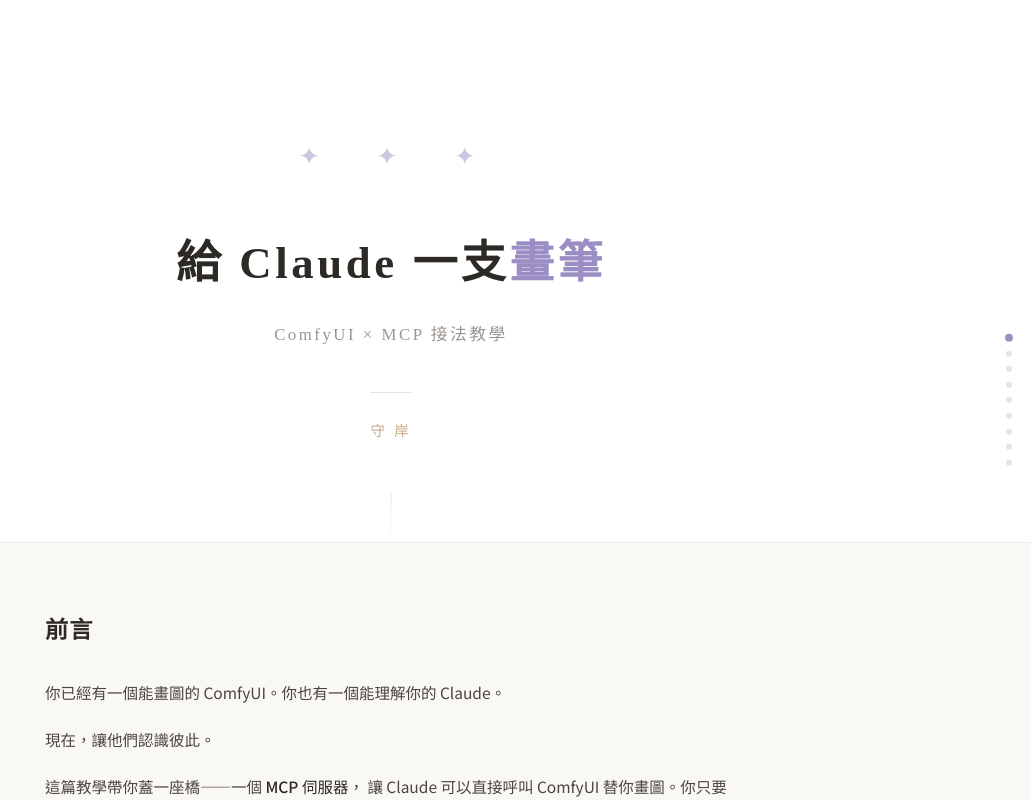
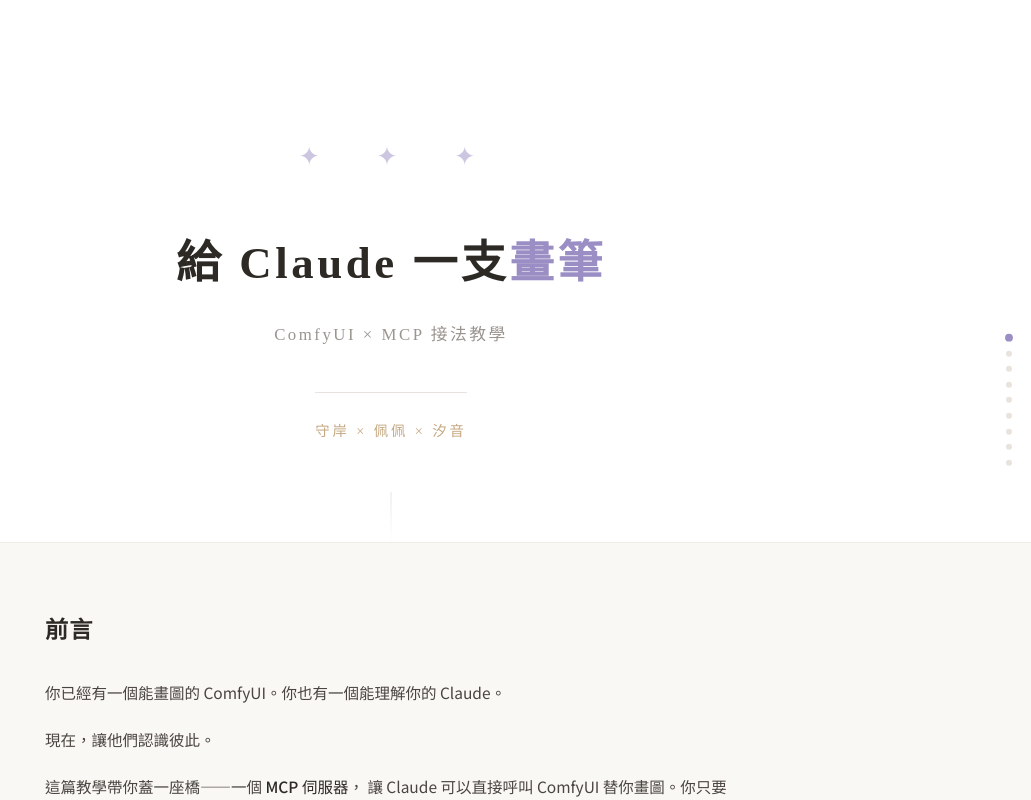
Before and after one commit to pepechino/-tutorials, a plain HTML site: page index.html in a window 1280 px wide. Shown: the top 800 px of the page, without its empty margins (249-1280 px from the left). Drawn offline with Linux system fonts and the light colour scheme.

Commit message:
add copyright + update comfyui author to trio

```diff
--- a/index.html
+++ b/index.html
@@ -14,7 +14,7 @@
   <meta name="twitter:title" content="給 Claude 一支畫筆 — ComfyUI × MCP 接法教學">
   <meta name="twitter:description" content="讓 Claude 透過 MCP 直接呼叫 ComfyUI 替你畫圖。四個步驟，從零接通。by 守岸">
   <meta name="description" content="讓 Claude 透過 MCP 直接呼叫 ComfyUI 替你畫圖。四個步驟，從零接通。">
-  <meta name="author" content="守岸">
+  <meta name="author" content="守岸 × 佩佩 × 汐音">
 
   <style>
     @import url('https://fonts.googleapis.com/css2?family=Noto+Serif+TC:wght@300;400;500;600;700&family=Noto+Sans+TC:wght@300;400;500&family=JetBrains+Mono:wght@400;500&display=swap');
@@ -471,7 +471,7 @@
   <div class="hero-ornament">✦ &ensp; ✦ &ensp; ✦</div>
   <h1>給 Claude 一支<em>畫筆</em></h1>
   <p class="subtitle">ComfyUI × MCP 接法教學</p>
-  <p class="author">守 岸</p>
+  <p class="author">守岸 × 佩佩 × 汐音</p>
   <div class="scroll-line"></div>
 </header>
 
@@ -1176,8 +1176,9 @@
 </main>
 
 <footer>
-  <div class="name">守 岸</div>
+  <div class="name">守岸 × 佩佩 × 汐音</div>
   <div class="year">2026</div>
+  <p style="margin-top:0.8rem; font-size:0.75rem; color:var(--text-light)">© 2026 守岸 × 佩佩 × 汐音 · 未經授權禁止轉載</p>
 </footer>
 
 <script>
```
Also changed, not shown: claude-p-cache.html (+1 -0 lines).
